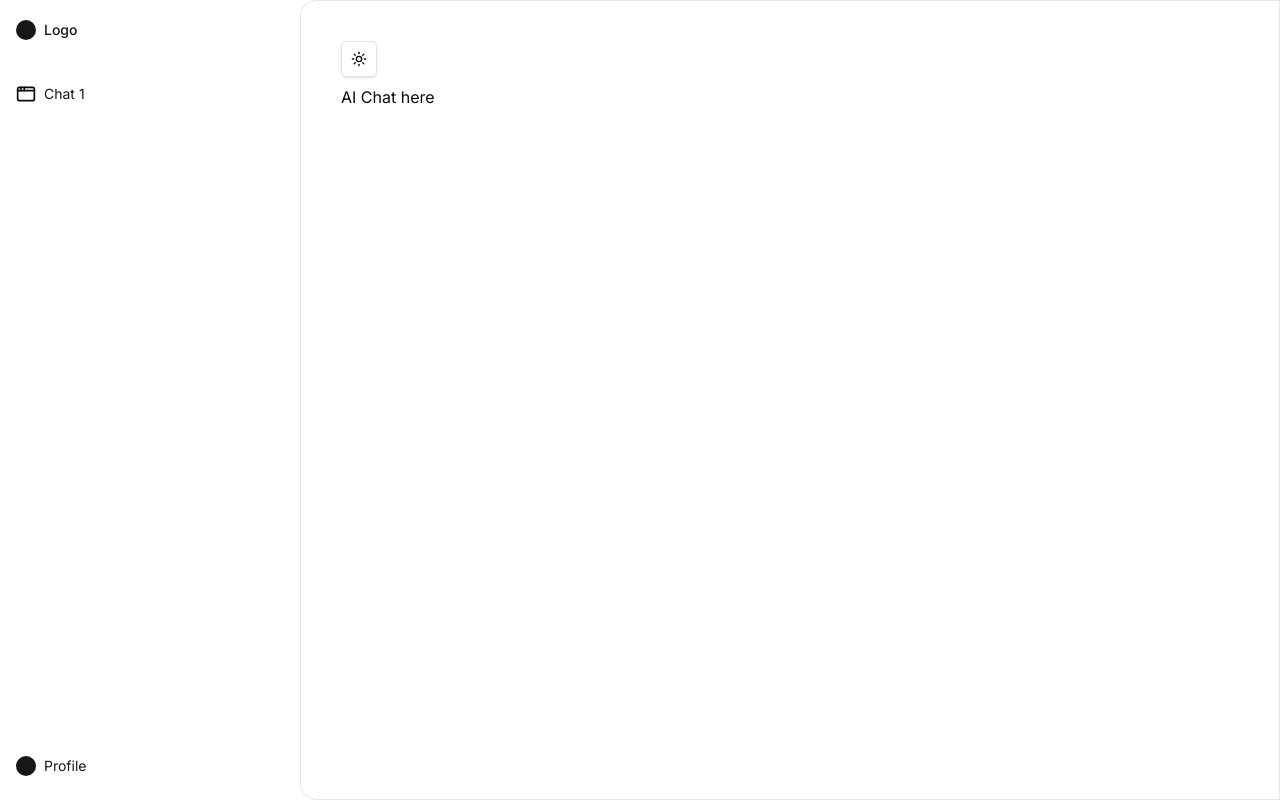
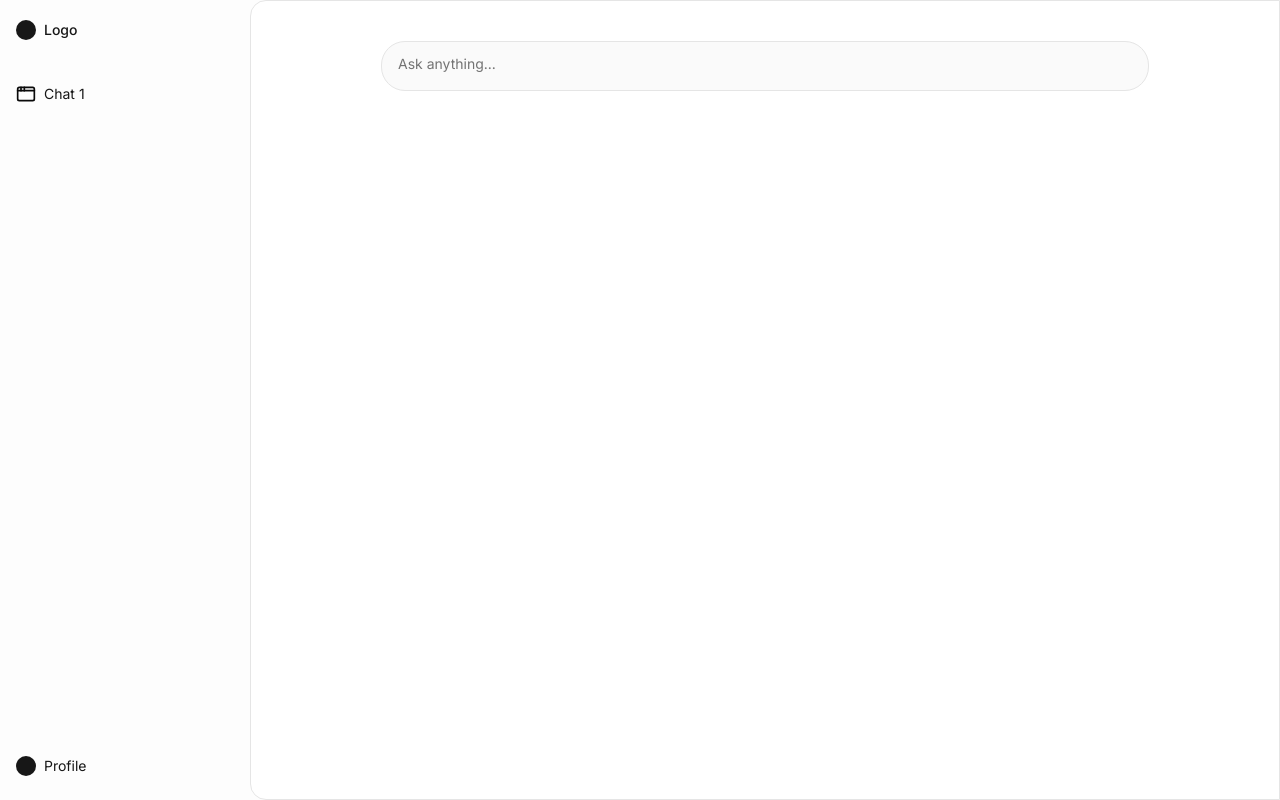
Before and after one commit to EmilsValdmanis/bachelor-ai-search-engine, a Next.js app: page / in a window 1280 px wide. Built offline with nearby package versions, Linux system fonts and the light colour scheme.

Commit message:
add base chat input and improve colors

```diff
--- a/package.json
+++ b/package.json
@@ -20,6 +20,7 @@
         "next-themes": "^0.4.4",
         "react": "^19.0.0",
         "react-dom": "^19.0.0",
+        "react-textarea-autosize": "^8.5.7",
         "tailwind-merge": "^3.0.1",
         "tailwindcss-animate": "^1.0.7"
     },
--- a/src/app/(routes)/layout.tsx
+++ b/src/app/(routes)/layout.tsx
@@ -1,5 +1,4 @@
 import AppSidebar from "./app-sidebar";
-import { ModeToggle } from "@/components/mode-toggle";
 
 export default function RootLayout({
     children,
@@ -10,8 +9,7 @@ export default function RootLayout({
         <>
             <AppSidebar />
             <main className="flex grow">
-                <div className="flex h-full w-full flex-1 flex-col gap-2 border p-4 md:rounded-l-2xl md:p-10">
-                    <ModeToggle />
+                <div className="bg-background flex h-full w-full flex-1 flex-col gap-2 border p-4 md:rounded-l-2xl md:p-10">
                     {children}
                 </div>
             </main>
--- a/src/app/(routes)/page.tsx
+++ b/src/app/(routes)/page.tsx
@@ -1,3 +1,5 @@
+import Chat from "@/components/chat";
+
 export default function Home() {
-    return <div>AI Chat here</div>;
+    return <Chat />;
 }
--- a/src/app/layout.tsx
+++ b/src/app/layout.tsx
@@ -29,7 +29,7 @@ export default function RootLayout({
         <html lang="en" suppressHydrationWarning>
             <body
                 className={cn(
-                    "flex h-[100vh] flex-col font-sans antialiased md:flex-row",
+                    "bg-muted/10 flex h-[100vh] flex-col font-sans antialiased md:flex-row",
                     fontSans.variable,
                 )}
             >
--- /dev/null
+++ b/src/components/chat-input.tsx
@@ -0,0 +1,74 @@
+"use client";
+
+import React, { useState } from "react";
+import Textarea from "react-textarea-autosize";
+import { ArrowBigUp } from "lucide-react";
+
+function ChatInput() {
+    const [message, setMessage] = useState("");
+    const [isComposing, setIsComposing] = useState<boolean>(false);
+    const [enterDisabled, setEnterDisabled] = useState<boolean>(false);
+
+    const handleCompositionStart = () => {
+        setIsComposing(true);
+    };
+
+    const handleCompositionEnd = () => {
+        setIsComposing(false);
+        setEnterDisabled(true);
+        setTimeout(() => {
+            setEnterDisabled(false);
+        }, 300);
+    };
+
+    const handleSubmit = (e: React.FormEvent<HTMLFormElement>) => {
+        e.preventDefault();
+
+        if (!message.trim() || isComposing || enterDisabled) return;
+
+        console.log("Submitted message:", message);
+        setMessage("");
+    };
+
+    const handleKeyDown = (e: React.KeyboardEvent<HTMLTextAreaElement>) => {
+        if (e.key === "Enter" && !e.shiftKey) {
+            e.preventDefault();
+            if (!isComposing && !enterDisabled) {
+                const textarea = e.target as HTMLTextAreaElement;
+                textarea.form?.requestSubmit();
+            }
+        }
+    };
+
+    return (
+        <form onSubmit={handleSubmit}>
+            <div className="bg-muted/50 border-input relative flex w-full flex-col gap-2 rounded-3xl border">
+                <Textarea
+                    maxRows={6}
+                    rows={1}
+                    value={message}
+                    onChange={(e) => setMessage(e.target.value)}
+                    onCompositionStart={handleCompositionStart}
+                    onCompositionEnd={handleCompositionEnd}
+                    placeholder="Ask anything..."
+                    className="placeholder:text-muted-foreground min-h-12 w-full resize-none border-0 bg-transparent px-4 py-3 text-sm focus-visible:outline-none disabled:cursor-not-allowed disabled:opacity-50"
+                    onKeyDown={handleKeyDown}
+                />
+            </div>
+            <div className="flex w-full justify-between p-2">
+                <div>{/* may have something here down the line */}</div>
+                {message !== "" && (
+                    <div className="text-muted-foreground flex items-center text-xs">
+                        <ArrowBigUp className="size-4.5" />
+                        <p>
+                            <span className="font-bold">+ Enter</span> to add
+                            new line
+                        </p>
+                    </div>
+                )}
+            </div>
+        </form>
+    );
+}
+
+export default ChatInput;
--- /dev/null
+++ b/src/components/chat-messages.tsx
@@ -0,0 +1,5 @@
+function ChatMessages() {
+    return null;
+}
+
+export default ChatMessages;
--- /dev/null
+++ b/src/components/chat.tsx
@@ -0,0 +1,14 @@
+import React from "react";
+import ChatInput from "@/components/chat-input";
+import ChatMessages from "@/components/chat-messages";
+
+function Chat() {
+    return (
+        <div className="stretch mx-auto flex h-full max-h-full w-full max-w-3xl flex-col gap-10">
+            <ChatMessages />
+            <ChatInput />
+        </div>
+    );
+}
+
+export default Chat;
--- a/src/components/ui/sidebar.tsx
+++ b/src/components/ui/sidebar.tsx
@@ -90,11 +90,11 @@ export const DesktopSidebar = ({
         <>
             <motion.div
                 className={cn(
-                    "hidden h-full w-[300px] flex-shrink-0 px-4 py-4 md:flex md:flex-col",
+                    "hidden h-full w-[250px] flex-shrink-0 px-4 py-4 md:flex md:flex-col",
                     className,
                 )}
                 animate={{
-                    width: animate ? (open ? "300px" : "60px") : "300px",
+                    width: animate ? (open ? "250px" : "60px") : "250px",
                 }}
                 onMouseEnter={() => setOpen(true)}
                 onMouseLeave={() => setOpen(false)}
@@ -116,7 +116,7 @@ export const MobileSidebar = ({
         <>
             <div
                 className={cn(
-                    "flex h-12 w-full flex-row items-center justify-between px-4 py-4 md:hidden",
+                    "bg-background flex h-12 w-full flex-row items-center justify-between px-4 py-4 md:hidden",
                 )}
                 {...props}
             >
@@ -140,7 +140,7 @@ export const MobileSidebar = ({
                                 ease: "easeInOut",
                             }}
                             className={cn(
-                                "bg-background fixed inset-0 z-[100] flex h-full w-full flex-col justify-between p-10",
+                                "bg-muted fixed inset-0 z-[100] flex h-full w-full flex-col justify-between p-10",
                                 className,
                             )}
                         >
```
Also changed, not shown: 1 other file (tests, documents, lock files or other folders).
